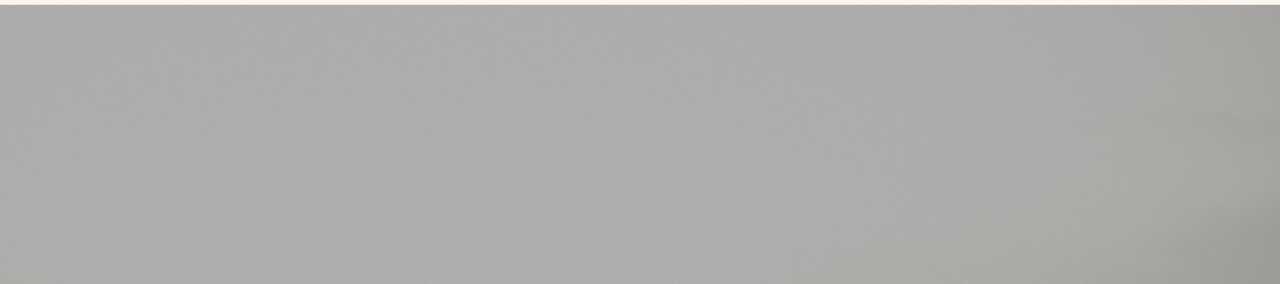
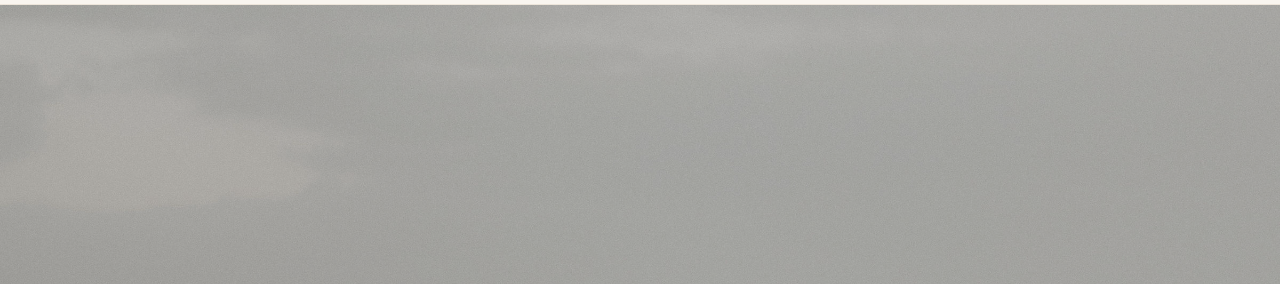
Before and after one commit to wimpieshannontroue/wimpieshannontroue.github.io, a plain HTML site: page index.html in a window 1280 px wide. Shown: the part 63-347 px from the top of the page. Drawn offline with nearby package versions, Linux system fonts and the light colour scheme.

Commit message:
Image Update
Changed Image

```diff
--- a/index.html
+++ b/index.html
@@ -1060,7 +1060,7 @@
         <img class="slide-img" src="home2.jpg" alt="">
       </div>
       <div class="slide">
-        <img class="slide-img" src="home1.jpg" alt="">
+        <img class="slide-img" src="home5.jpg" alt="">
       </div>
       <div class="slide">
         <img class="slide-img" src="home3.jpg" alt="">
```
Also changed, not shown: home5.jpg (added).
